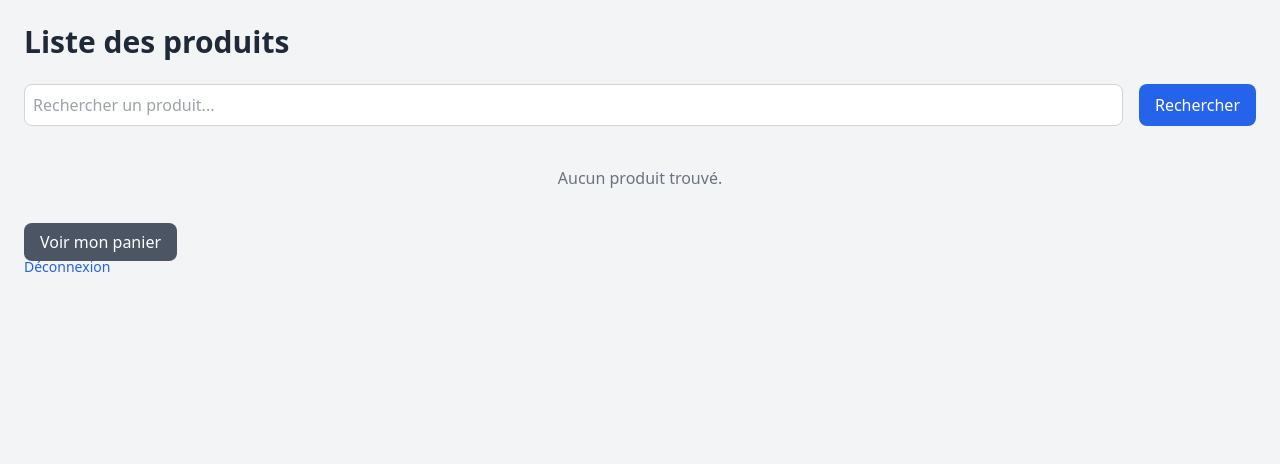
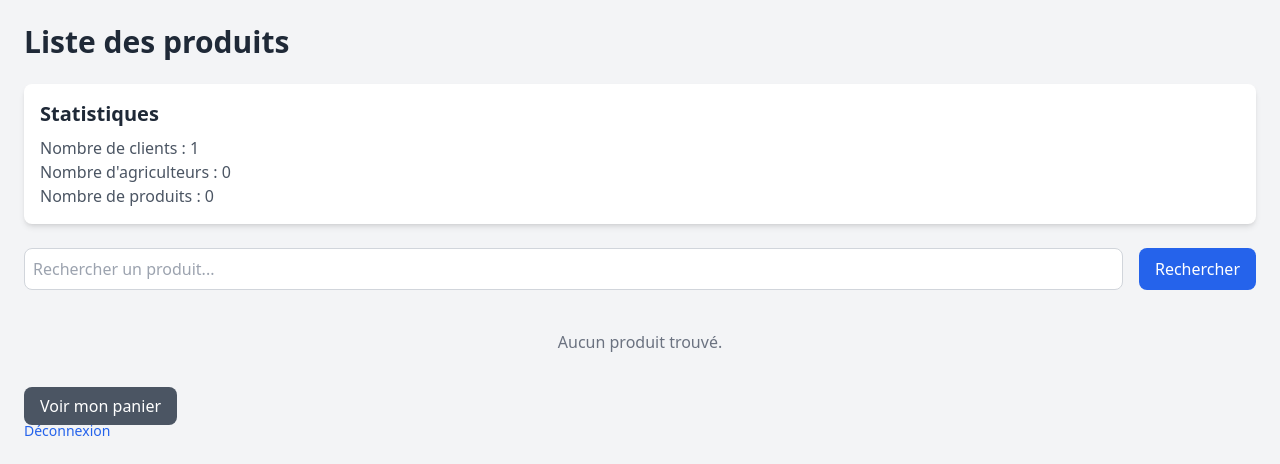
Before and after one commit to Ahmedovo/AgroLink, a Django app: page /client/products/ in a window 1280 px wide. Shown: the top 464 px of the page. Run offline with Django 5.2, Linux system fonts and the light colour scheme; the visitor is signed in with stand-in values (Sample User, id 1); data comes from the database, SQL or seed files in the repository; data that the repository does not hold is empty; parts of the project's set-up code (start-up, migrations or seed data) failed here and were passed over; some libraries are stand-ins or nearby versions.

Commit message:
statistique

```diff
--- a/client/views.py
+++ b/client/views.py
@@ -5,12 +5,21 @@ from produits.models import Produit
 from commandes.models import Commande, LigneCommande
 from .models import Cart, CartItem
 from agroL.utils import is_client
+from authentication.models import User
 
 @login_required
 @user_passes_test(is_client)
 def product_list(request):
     produits = Produit.objects.all()
-    return render(request, 'client/product_list.html', {'produits': produits})
+    nombre_clients = User.objects.filter(role='ACHETEUR').count()
+    nombre_agriculteurs = User.objects.filter(role='AGRI').count()
+    nombre_produits = Produit.objects.count()
+    return render(request, 'client/product_list.html', {
+        'produits': produits,
+        'nombre_clients': nombre_clients,
+        'nombre_agriculteurs': nombre_agriculteurs,
+        'nombre_produits': nombre_produits
+    })
 
 @login_required
 @user_passes_test(is_client)
--- a/templates/client/product_list.html
+++ b/templates/client/product_list.html
@@ -9,6 +9,14 @@
 <body class="bg-gray-100 font-sans">
     <div class="container mx-auto p-6">
         <h2 class="text-3xl font-bold text-gray-800 mb-6">Liste des produits</h2>
+
+        <!-- Section des statistiques -->
+        <div class="bg-white p-4 rounded-lg shadow-md mb-6">
+            <h3 class="text-xl font-semibold text-gray-800 mb-2">Statistiques</h3>
+            <p class="text-gray-600">Nombre de clients : {{ nombre_clients }}</p>
+            <p class="text-gray-600">Nombre d'agriculteurs : {{ nombre_agriculteurs }}</p>
+            <p class="text-gray-600">Nombre de produits : {{ nombre_produits }}</p>
+        </div>
 
         <!-- Barre de recherche -->
         <form method="get" action="{% url 'client-product-search' %}" class="mb-6">
```
